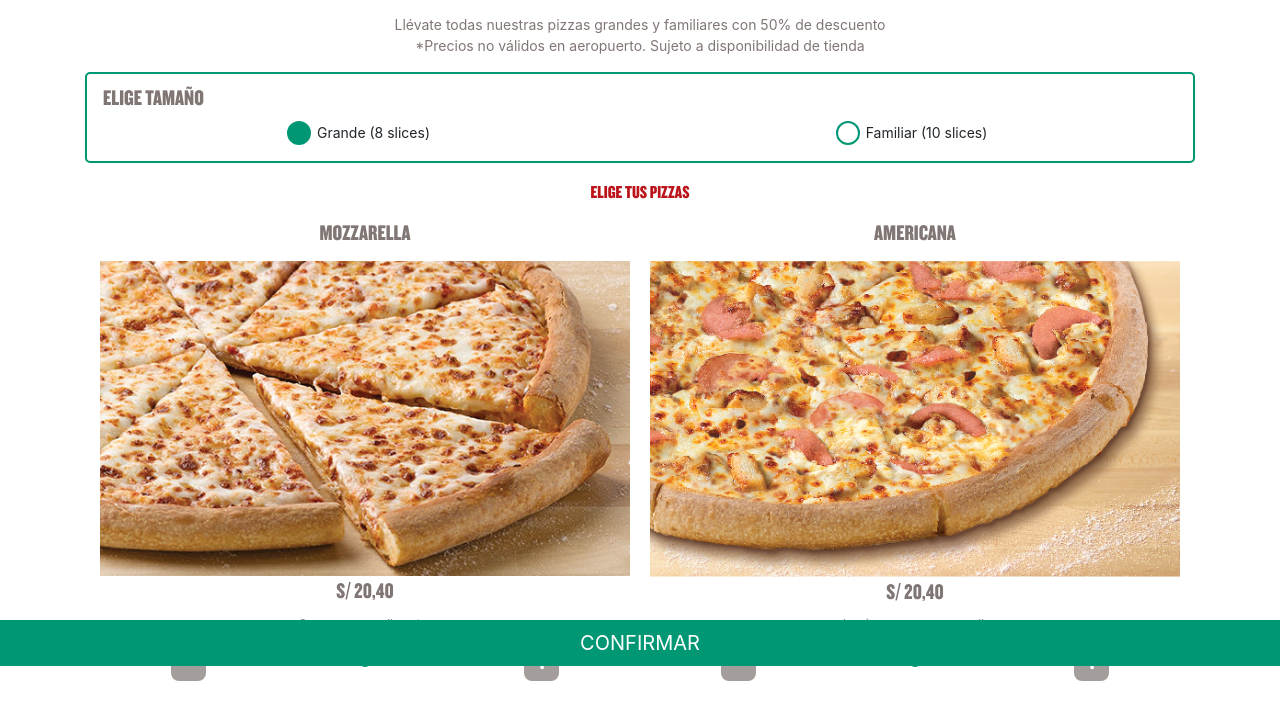
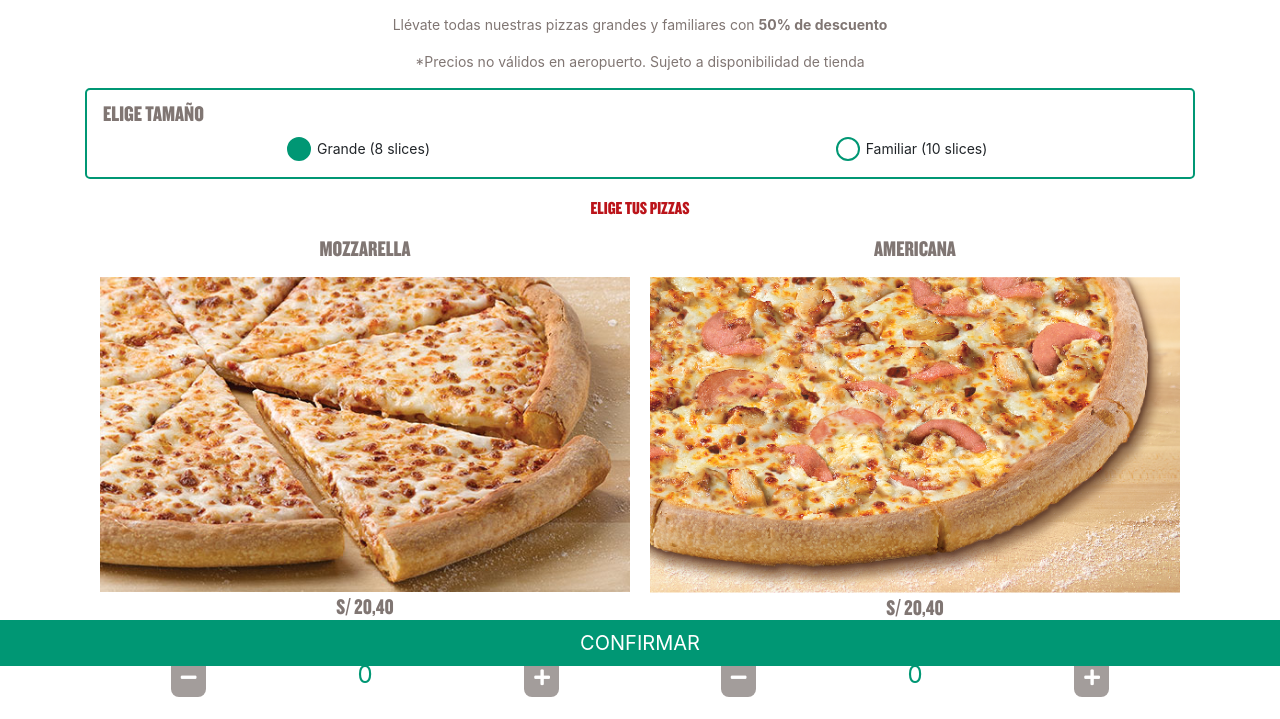
Before and after one commit to carlacentenor/promo-dual, a website: page src/index.html in a window 1280 px wide. Shown: the part 134-853 px from the top of the page. Drawn offline with nearby package versions, Linux system fonts and the light colour scheme.

Commit message:
cambios textos bold

```diff
--- a/src/index.html
+++ b/src/index.html
@@ -29,7 +29,7 @@
         </div>
       </div>
       <div class="text-center p-3 promo-principal-section__detail">
-        <p class="mb-0">Llévate todas nuestras pizzas grandes y familiares con 50% de descuento
+        <p class="mb-0">Llévate todas nuestras pizzas grandes y familiares con <span class="promo-principal-section__detail--bold">50% de descuento</span> </p>
           </p>
 
         <p class="mb-0">*Precios no válidos en aeropuerto. Sujeto a disponibilidad de tienda</p>
```
